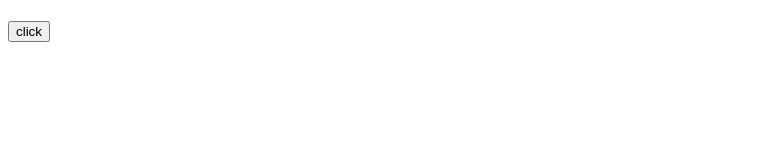
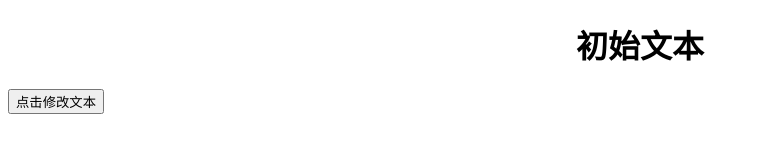
Before and after one commit to BaiYuetian/ba4rdr.cn, a plain HTML site: page zhou.html in a window 1280 px wide. Shown: the whole page, without its empty margins (0-759 px from the left). Drawn offline with Linux system fonts and the light colour scheme.

Commit message:
Update zhou.html

```diff
--- a/zhou.html
+++ b/zhou.html
@@ -9,14 +9,14 @@
                 text-align: center;
             }
         </style>
-        <script text ="javascropt">
-            function btn_slot(){
-                docment.getElenentById("H").textContent="123";
+        <script type="text/javascript">
+            function btn_slot() {
+                document.getElementById("H").textContent = "123";
             }
         </script>
     </head>
     <body>
-        <h1 id="H"></h1>
-        <button onclick="btn_slot()">click</button>
+        <h1 id="H">初始文本</h1>
+        <button onclick="btn_slot()">点击修改文本</button>
     </body>
 </html>
```
